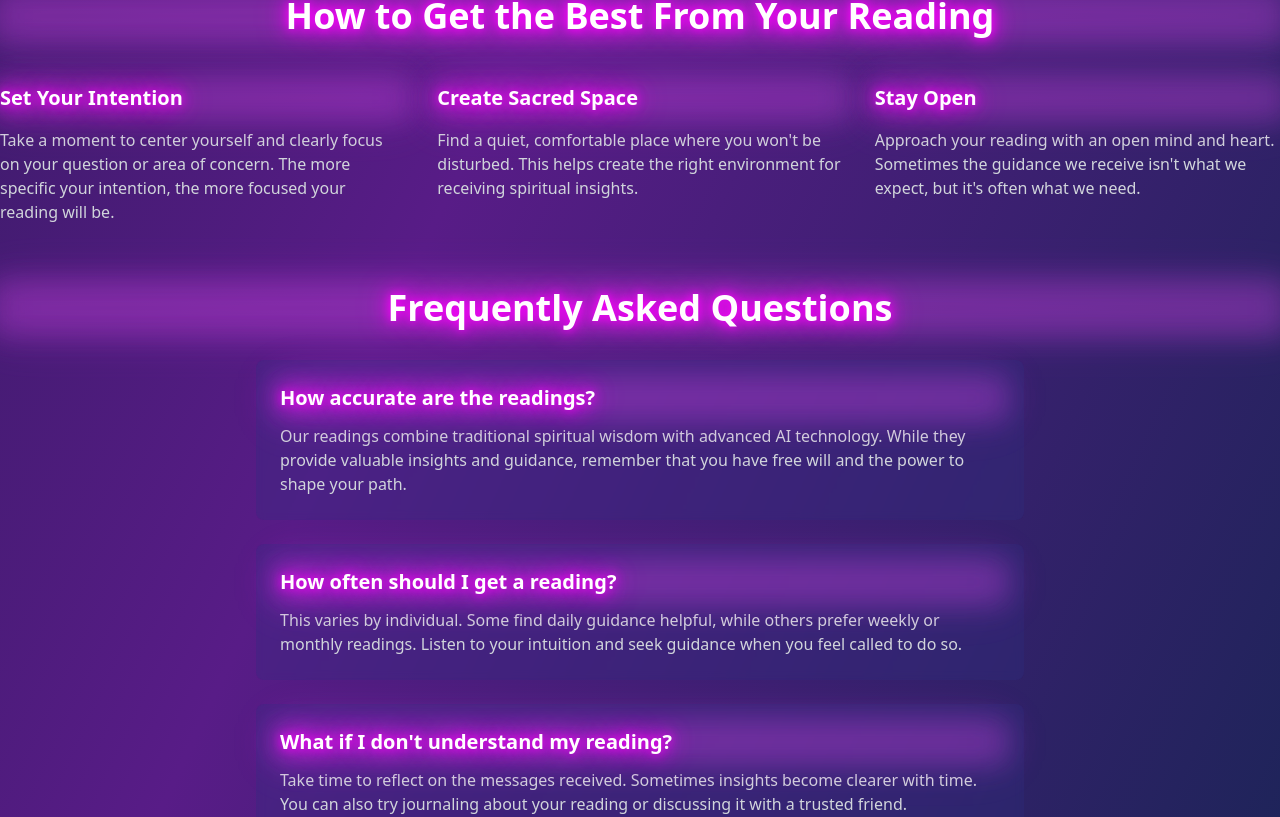
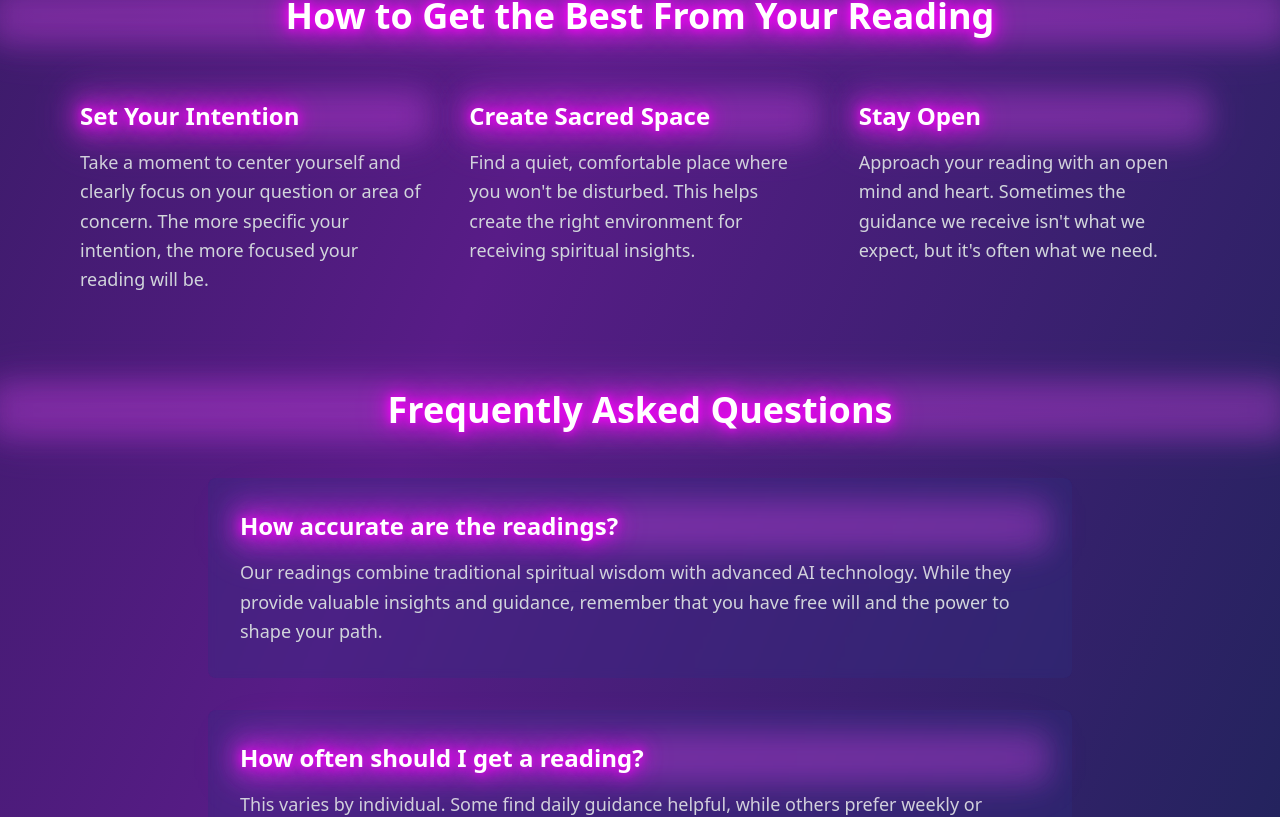
Before and after one commit to vigourpt/mysticballs, a React (Vite) app: page / in a window 1280 px wide. Shown: the part 1584-2401 px from the top of the page. Built offline with nearby package versions, Linux system fonts and the light colour scheme; no server answers; the database is empty.

Commit message:
Improve FAQ section sizing and spacing

```diff
--- a/src/components/FAQ.tsx
+++ b/src/components/FAQ.tsx
@@ -7,91 +7,91 @@ interface Props {
 const FAQ: React.FC<Props> = ({ isDarkMode }) => {
   return (
     <div className="py-16">
-      <h2 className="text-3xl md:text-4xl font-bold text-white relative group mb-12 text-center">
+      <h2 className="text-3xl md:text-4xl font-bold text-white relative group mb-16 text-center">
         <span className="absolute -inset-2 bg-fuchsia-500/20 blur-xl rounded-lg opacity-75 group-hover:opacity-100 transition-opacity"></span>
         <span className="absolute -inset-2 bg-fuchsia-500/20 blur-lg rounded-lg opacity-75 group-hover:opacity-100 transition-opacity"></span>
         <span className="absolute -inset-2 bg-fuchsia-500/20 blur-md rounded-lg opacity-75 group-hover:opacity-100 transition-opacity"></span>
         <span className="relative glow-text">How to Get the Best From Your Reading</span>
       </h2>
 
-      <div className="grid grid-cols-1 md:grid-cols-3 gap-8 mb-16">
+      <div className="grid grid-cols-1 md:grid-cols-3 gap-12 mb-24 max-w-6xl mx-auto px-4">
         <div>
-          <h3 className="text-xl font-bold text-white relative group mb-4">
+          <h3 className="text-2xl font-bold text-white relative group mb-4">
             <span className="absolute -inset-2 bg-fuchsia-500/20 blur-xl rounded-lg opacity-75 group-hover:opacity-100 transition-opacity"></span>
             <span className="absolute -inset-2 bg-fuchsia-500/20 blur-lg rounded-lg opacity-75 group-hover:opacity-100 transition-opacity"></span>
             <span className="absolute -inset-2 bg-fuchsia-500/20 blur-md rounded-lg opacity-75 group-hover:opacity-100 transition-opacity"></span>
             <span className="relative glow-text">Set Your Intention</span>
           </h3>
-          <p className="text-gray-300">
+          <p className="text-lg text-gray-300 leading-relaxed">
             Take a moment to center yourself and clearly focus on your question or area of concern. The more specific your intention, the more focused your reading will be.
           </p>
         </div>
 
         <div>
-          <h3 className="text-xl font-bold text-white relative group mb-4">
+          <h3 className="text-2xl font-bold text-white relative group mb-4">
             <span className="absolute -inset-2 bg-fuchsia-500/20 blur-xl rounded-lg opacity-75 group-hover:opacity-100 transition-opacity"></span>
             <span className="absolute -inset-2 bg-fuchsia-500/20 blur-lg rounded-lg opacity-75 group-hover:opacity-100 transition-opacity"></span>
             <span className="absolute -inset-2 bg-fuchsia-500/20 blur-md rounded-lg opacity-75 group-hover:opacity-100 transition-opacity"></span>
             <span className="relative glow-text">Create Sacred Space</span>
           </h3>
-          <p className="text-gray-300">
+          <p className="text-lg text-gray-300 leading-relaxed">
             Find a quiet, comfortable place where you won't be disturbed. This helps create the right environment for receiving spiritual insights.
           </p>
         </div>
 
         <div>
-          <h3 className="text-xl font-bold text-white relative group mb-4">
+          <h3 className="text-2xl font-bold text-white relative group mb-4">
             <span className="absolute -inset-2 bg-fuchsia-500/20 blur-xl rounded-lg opacity-75 group-hover:opacity-100 transition-opacity"></span>
             <span className="absolute -inset-2 bg-fuchsia-500/20 blur-lg rounded-lg opacity-75 group-hover:opacity-100 transition-opacity"></span>
             <span className="absolute -inset-2 bg-fuchsia-500/20 blur-md rounded-lg opacity-75 group-hover:opacity-100 transition-opacity"></span>
             <span className="relative glow-text">Stay Open</span>
           </h3>
-          <p className="text-gray-300">
+          <p className="text-lg text-gray-300 leading-relaxed">
             Approach your reading with an open mind and heart. Sometimes the guidance we receive isn't what we expect, but it's often what we need.
           </p>
         </div>
       </div>
 
-      <h2 className="text-3xl md:text-4xl font-bold text-white relative group mb-8 text-center">
+      <h2 className="text-3xl md:text-4xl font-bold text-white relative group mb-12 text-center">
         <span className="absolute -inset-2 bg-fuchsia-500/20 blur-xl rounded-lg opacity-75 group-hover:opacity-100 transition-opacity"></span>
         <span className="absolute -inset-2 bg-fuchsia-500/20 blur-lg rounded-lg opacity-75 group-hover:opacity-100 transition-opacity"></span>
         <span className="absolute -inset-2 bg-fuchsia-500/20 blur-md rounded-lg opacity-75 group-hover:opacity-100 transition-opacity"></span>
         <span className="relative glow-text">Frequently Asked Questions</span>
       </h2>
 
-      <div className="max-w-3xl mx-auto space-y-6">
-        <div className="bg-indigo-900/30 backdrop-blur-sm rounded-lg p-6">
-          <h3 className="text-xl font-bold text-white relative group mb-3">
+      <div className="max-w-4xl mx-auto px-4 space-y-8">
+        <div className="bg-indigo-900/30 backdrop-blur-sm rounded-lg p-8">
+          <h3 className="text-2xl font-bold text-white relative group mb-4">
             <span className="absolute -inset-2 bg-fuchsia-500/20 blur-xl rounded-lg opacity-75 group-hover:opacity-100 transition-opacity"></span>
             <span className="absolute -inset-2 bg-fuchsia-500/20 blur-lg rounded-lg opacity-75 group-hover:opacity-100 transition-opacity"></span>
             <span className="absolute -inset-2 bg-fuchsia-500/20 blur-md rounded-lg opacity-75 group-hover:opacity-100 transition-opacity"></span>
             <span className="relative glow-text">How accurate are the readings?</span>
           </h3>
-          <p className="text-gray-300">
+          <p className="text-lg text-gray-300 leading-relaxed">
             Our readings combine traditional spiritual wisdom with advanced AI technology. While they provide valuable insights and guidance, remember that you have free will and the power to shape your path.
           </p>
         </div>
 
-        <div className="bg-indigo-900/30 backdrop-blur-sm rounded-lg p-6">
-          <h3 className="text-xl font-bold text-white relative group mb-3">
+        <div className="bg-indigo-900/30 backdrop-blur-sm rounded-lg p-8">
+          <h3 className="text-2xl font-bold text-white relative group mb-4">
             <span className="absolute -inset-2 bg-fuchsia-500/20 blur-xl rounded-lg opacity-75 group-hover:opacity-100 transition-opacity"></span>
             <span className="absolute -inset-2 bg-fuchsia-500/20 blur-lg rounded-lg opacity-75 group-hover:opacity-100 transition-opacity"></span>
             <span className="absolute -inset-2 bg-fuchsia-500/20 blur-md rounded-lg opacity-75 group-hover:opacity-100 transition-opacity"></span>
             <span className="relative glow-text">How often should I get a reading?</span>
           </h3>
-          <p className="text-gray-300">
+          <p className="text-lg text-gray-300 leading-relaxed">
             This varies by individual. Some find daily guidance helpful, while others prefer weekly or monthly readings. Listen to your intuition and seek guidance when you feel called to do so.
           </p>
         </div>
 
-        <div className="bg-indigo-900/30 backdrop-blur-sm rounded-lg p-6">
-          <h3 className="text-xl font-bold text-white relative group mb-3">
+        <div className="bg-indigo-900/30 backdrop-blur-sm rounded-lg p-8">
+          <h3 className="text-2xl font-bold text-white relative group mb-4">
             <span className="absolute -inset-2 bg-fuchsia-500/20 blur-xl rounded-lg opacity-75 group-hover:opacity-100 transition-opacity"></span>
             <span className="absolute -inset-2 bg-fuchsia-500/20 blur-lg rounded-lg opacity-75 group-hover:opacity-100 transition-opacity"></span>
             <span className="absolute -inset-2 bg-fuchsia-500/20 blur-md rounded-lg opacity-75 group-hover:opacity-100 transition-opacity"></span>
             <span className="relative glow-text">What if I don't understand my reading?</span>
           </h3>
-          <p className="text-gray-300">
+          <p className="text-lg text-gray-300 leading-relaxed">
             Take time to reflect on the messages received. Sometimes insights become clearer with time. You can also try journaling about your reading or discussing it with a trusted friend.
           </p>
         </div>
```
